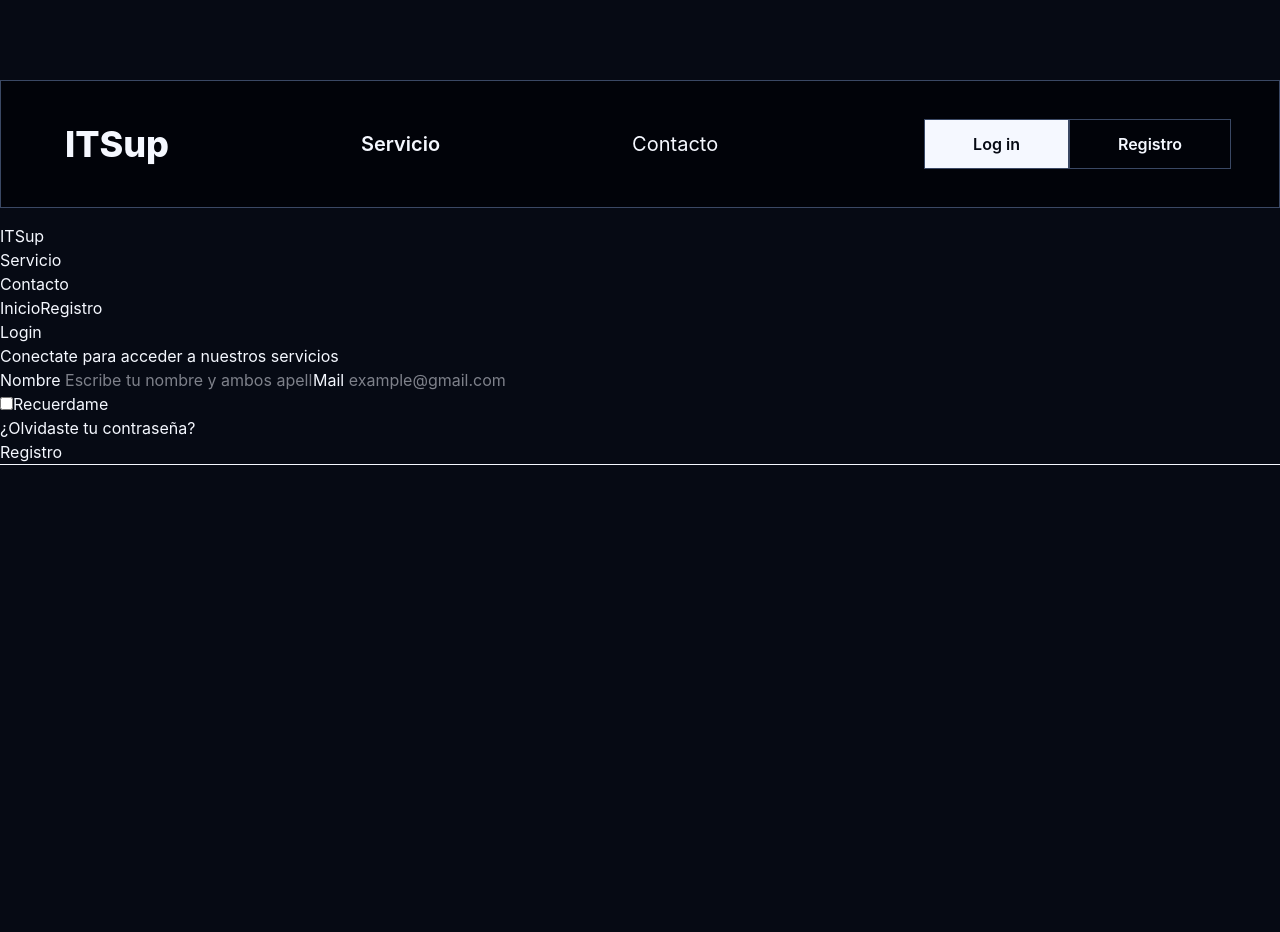
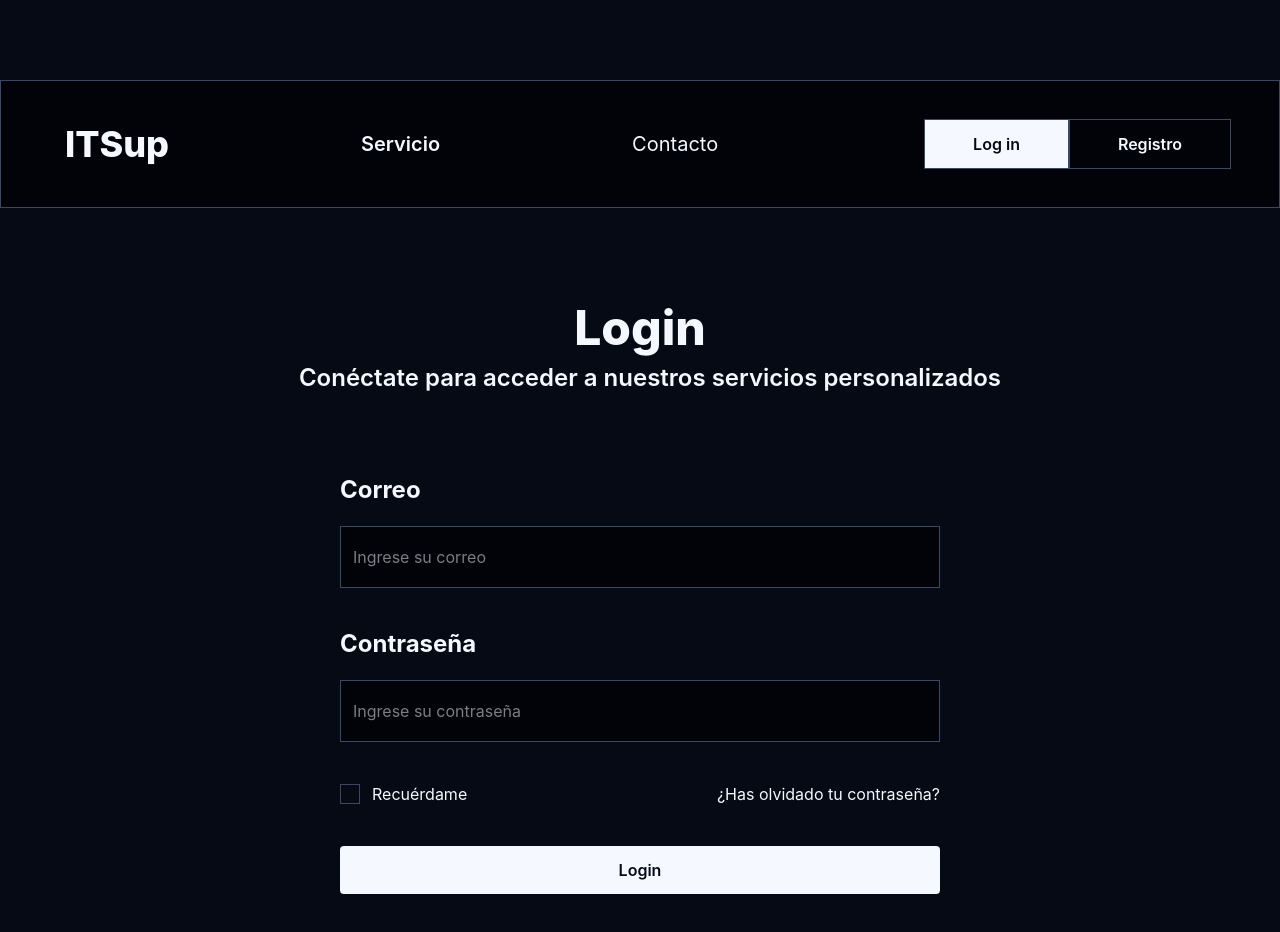
Before and after one commit to CopernicoDev/PYMES_WEB_Frontend_Angular, an Angular app: page /login in a window 1280 px wide. Before the commit the page ends 800 px from the top, so only its background shows below. Built offline with nearby package versions, Linux system fonts and the light colour scheme.

Commit message:
Estilizado de sign-up y login terminado

```diff
--- a/src/app/pages/login/login.html
+++ b/src/app/pages/login/login.html
@@ -1,35 +1,29 @@
-<nav>
-  <ul>
-    <li class="Elemnto-barra1">ITSup</li>
-    <li class="Elemnto-barra2"><a routerLink="/services">Servicio</a></li>
-    <li class="Elemnto-barra3"><a routerLink="/contacto">Contacto</a></li>
-    <li class="Cuadro-registro-login">
-      <button class="rectangulo-negro"><a routerLink="/home">Inicio</a></button>
-      <button class="rectangulo-gris"><a routerLink="/sign-up">Registro</a></button>
-    </li>
-  </ul>
-</nav>
+<div class="grid grid-cols-1 text-center mt-20">
+  <h1 class="text-5xl font-extrabold">Login</h1>
+  <h2 class="text-2xl font-semibold pl-5 pt-2.5">Conéctate para acceder a nuestros servicios personalizados</h2>
+
+</div>
 
 
-<div class="contenedor">
-  <h1>Login</h1>
-  <h2>Conectate para acceder a nuestros servicios</h2>
-  <div class="form-col">
-    <label>Nombre
-      <input type="text" placeholder="Escribe tu nombre y ambos apellidos" />
-    </label>
+<div class="grid grid-cols-1 min-w-[40vw] max-w-[50vw] min-h-[50vh] max-h-[70vh] mt-10 mx-auto p-10 place-items-center">
+  <div class="min-w-[600px] h-full grid content-start gap-y-10 ">
+    <app-input label="Correo" id="email" placeholder="Ingrese su correo"
+      [control]="loginForm.controls.email"></app-input>
+    <app-input label="Contraseña" id="password" placeholder="Ingrese su contraseña"
+      [control]="loginForm.controls.password" type="password"></app-input>
 
-    <label>Mail
-      <input type="email" placeholder="example@gmail.com" />
-    </label>
+    <!-- Contenedor general: Grid de 2 columnas -->
+    <div class="grid grid-cols-2 items-center w-full">
+
+      <!-- Lado Izquierdo: El checkbox y el texto (usando tu grid de antes) -->
+      <label class="grid grid-cols-[auto_1fr] items-center gap-x-3 cursor-pointer w-max">
+        <input type="checkbox" name="remember" id="remember"
+          class="appearance-none border border-border checked:bg-border-muted w-5 h-5  cursor-pointer">
+        <span>Recuérdame</span>
+      </label>
+      <!-- Lado Derecho: Fuera del label. 'justify-self-end' lo pega al extremo derecho -->
+      <a class="justify-self-end hover:text-text-muted" href="">¿Has olvidado tu contraseña?</a>
+    </div>
+    <button class="bg-text hover:bg-text-muted text-bg font-semibold w-full rounded py-3">Login</button>
   </div>
-  <div class="Finalización-registro">
-    <div class="checkbox-container">
-      <input type="checkbox" id="recuerdame" name="recuerdame">
-      <label for="recuerdame">Recuerdame</label>
-    </div>
-    <p>¿Olvidaste tu contraseña?</p>
-  </div>
-  <button class="send-btn">Registro</button>
-  <hr>
 </div>
--- a/src/app/pages/login/login.ts
+++ b/src/app/pages/login/login.ts
@@ -1,13 +1,20 @@
 import { Component } from '@angular/core';
+import { FormControl, FormGroup } from '@angular/forms';
 import { RouterLink } from '@angular/router';
+import { Input } from "../../components/input/input";
 
 @Component({
   selector: 'app-login',
   standalone: true,
   templateUrl: './login.html',
   styleUrls: ['./login.css'],
-  imports: [RouterLink]
+  imports: [RouterLink, Input]
 })
 export default class Login {
 
+  loginForm = new FormGroup({
+    email: new FormControl<string>(''),
+    password: new FormControl<string>(''),
+  })
+
 }
--- a/src/app/pages/sign-up/sign-up.html
+++ b/src/app/pages/sign-up/sign-up.html
@@ -10,14 +10,20 @@
         <app-input label="Correo" id="email" placeholder="Ingrese su correo"
             [control]="singUpForm.controls.email"></app-input>
         <app-input label="Contraseña" id="password" placeholder="Ingrese su contraseña"
-            [control]="singUpForm.controls.password"></app-input>
+            [control]="singUpForm.controls.password" type="password"></app-input>
         <app-input label="Confirmar Contraseña" id="confirmPassword" placeholder="Confirme su contraseña"
-            [control]="singUpForm.controls.confirmPassword"></app-input>
-        <label class="grid grid-cols-[auto_1fr] border border-border gap-x-2 items-center cursor-pointer">
-            <input type="checkbox" name="remember" id="remember"
-                class="w-5 h-5 accent-[#8A8A8A] cursor-pointer row-start-1 col-start-1">
-            <span class="border border-border">Recuerdame</span>
-        </label>
+            [control]="singUpForm.controls.confirmPassword" type="password"></app-input>
+        <!-- Contenedor general: Grid de 2 columnas -->
+        <div class="grid grid-cols-1 items-center w-full">
+
+            <!-- Lado Izquierdo: El checkbox y el texto (usando tu grid de antes) -->
+            <label class="grid grid-cols-[auto_1fr] items-center gap-x-3 cursor-pointer w-max">
+                <input type="checkbox" name="remember" id="remember"
+                    class="appearance-none border border-border checked:bg-border-muted w-5 h-5  cursor-pointer">
+                <span>Recuérdame</span>
+            </label>
+            <!-- Lado Derecho: Fuera del label. 'justify-self-end' lo pega al extremo derecho -->
+        </div>
         <button class="bg-text hover:bg-text-muted text-bg font-semibold w-full rounded py-3">Registrarse</button>
     </div>
 </div>
```
